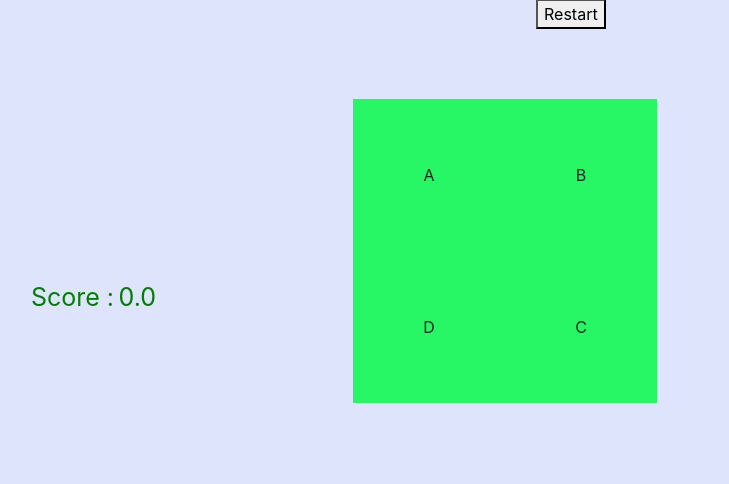
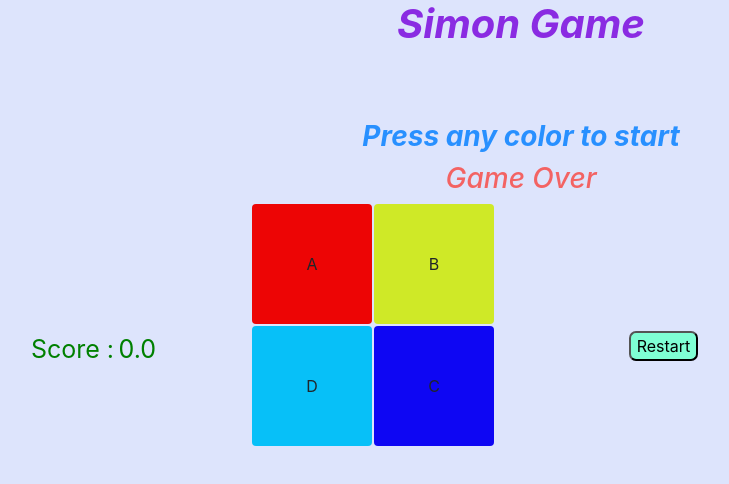
Before and after one commit to Prabhat1137/All-In-One, a plain HTML site: page game space/simon/simon.html in a window 1280 px wide. Shown: the whole page, without its empty margins (119-848 px from the left). Drawn offline with nearby package versions, Linux system fonts and the light colour scheme.

Commit message:
Update simon.css

```diff
--- a/game space/simon/simon.css
+++ b/game space/simon/simon.css
@@ -2,22 +2,14 @@ body{
     background: #dde4fc;
 }
 .header{
-    /* background: #e5ed51; */
-    font-size: 50px;
-    margin-top: -70px;
     text-align: center;
 }
 .rule{
     text-align: center;
-    /* background: #4f8ee1; */
-    margin-top: -70px;
-    font-size: 27px;
+    padding-top: 5%;
 }
 .equipment{
-    /* background: yellow; */
-    size: 200px;
-    height: 100px;
-    margin-top: 100px;
+
 
 }
 
@@ -27,34 +19,36 @@ body{
 }
 
 .btn{
-    text-align: center;
-    height: 150px;
-    width: 150px;
-    /* background: #ddd3d3; */
-    border: #dde4fc;
+    height: 120px;
+    width: 120px;
+
+}
+.rbtn{
+    display: block;
+    margin: auto;
+    padding: auto;
+    background-color: aquamarine;
+    border-radius: 7px;
+}
+.restart{
+    padding-top: 50%;
+}
+#A1{
+    background: #ed0505;
+
+}
+#B2{
+    background: #cfe927;
+}
+#C3{
+    background: #0e06f3;
+}
+#D4{
+    background: #07c0f8;
+}
+.score{
+   text-align: center;
+    padding-top: 50%;
 
 
 }
-.tableBody{
-    background: #27f665;
-    margin-left: 40%;
-
-}
-#A{
-    background: #ed0505;
-
-}
-#B{
-    background: #05f40d;
-}
-#C{
-    background: #0e06f3;
-}
-#D{
-    background: #07c0f8;
-}
-.score{
-    margin-top: 280px;
-    /* background: #000; */
-    text-align: center;
-}
```
